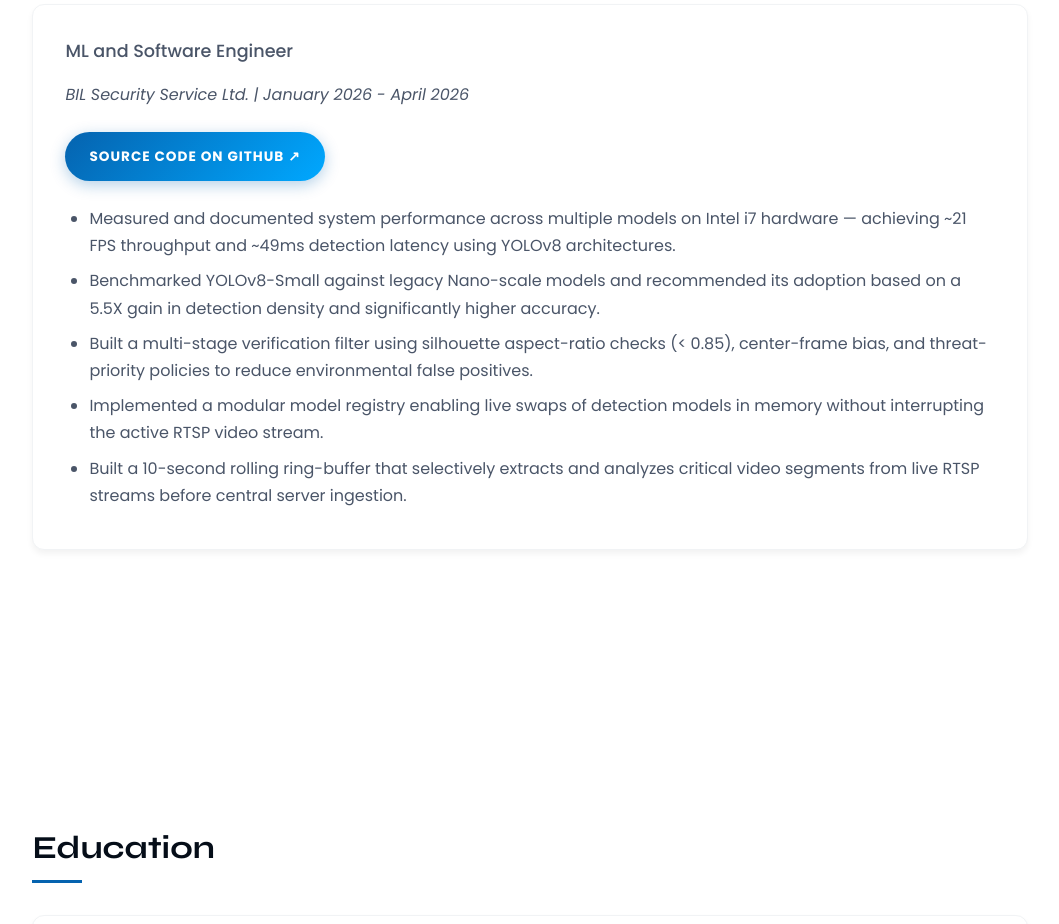
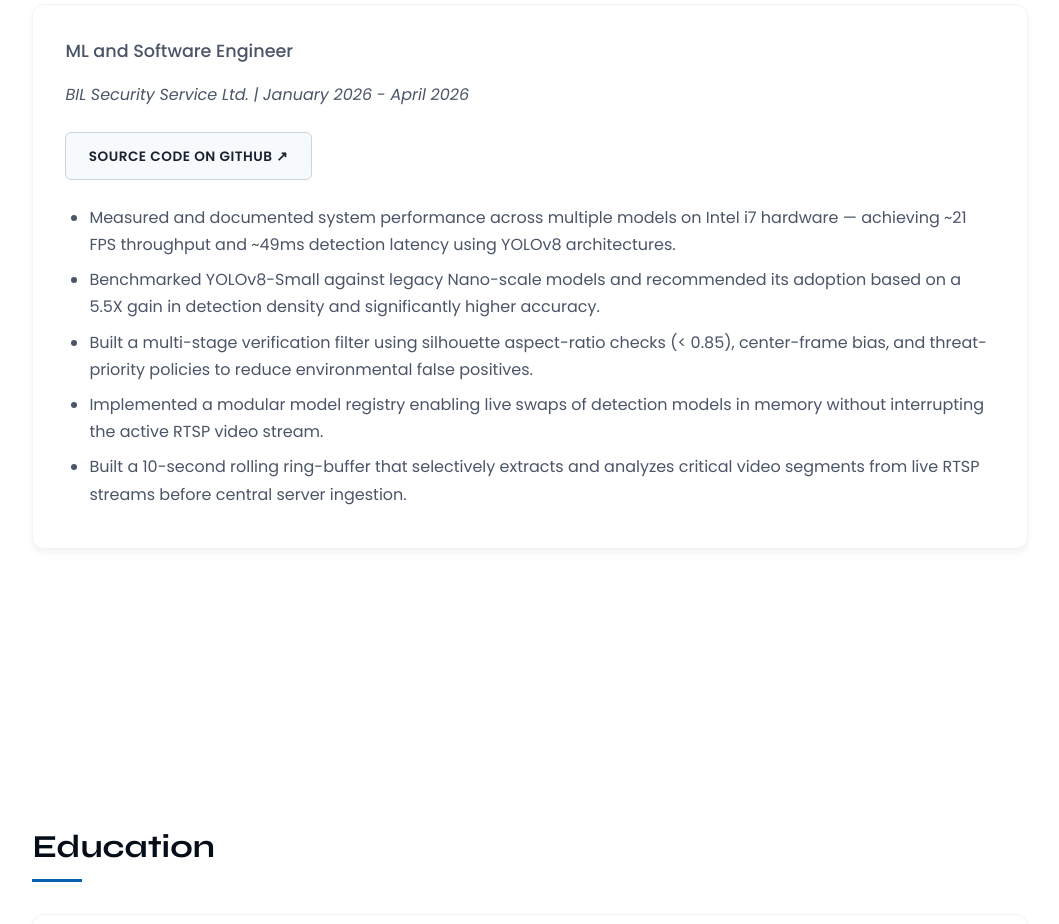
Before and after one commit to subhashyadavon/SubhashYadav, a React (Vite) app: page / in a window 1280 px wide. Shown: the part 2180-3104 px from the top of the page, without its empty margins (150-1209 px from the left). Built offline with nearby package versions, Linux system fonts and the light colour scheme.

Commit message:
Replace shiny button with matte minimalist design

```diff
--- a/src/components/Experience/Experience.css
+++ b/src/components/Experience/Experience.css
@@ -69,31 +69,32 @@
 }
 
 .project-link a {
-    color: #fff !important;
+    color: #1a202c !important;
     text-decoration: none;
-    font-weight: 700;
+    font-weight: 600;
     font-size: 0.85rem;
     display: inline-flex;
     align-items: center;
-    gap: 0.8rem;
-    padding: 0.8rem 1.5rem;
-    background: linear-gradient(135deg, #0563af 0%, #00a8ff 100%);
-    border-radius: 50px;
-    transition: all 0.4s cubic-bezier(0.175, 0.885, 0.32, 1.275);
+    gap: 0.6rem;
+    padding: 0.7rem 1.4rem;
+    background: #f7fafc;
+    border: 1.5px solid #cbd5e0;
+    border-radius: 6px;
+    transition: all 0.2s ease-in-out;
     text-transform: uppercase;
-    letter-spacing: 1px;
-    box-shadow: 0 4px 15px rgba(5, 99, 175, 0.3);
-    border: none;
+    letter-spacing: 0.5px;
 }
 
 .project-link a:hover {
-    transform: scale(1.05) translateY(-3px);
-    box-shadow: 0 8px 25px rgba(0, 168, 255, 0.4);
-    background: linear-gradient(135deg, #00a8ff 0%, #0563af 100%);
+    background: #edf2f7;
+    border-color: #a0aec0;
+    transform: translateY(-1px);
+    color: #0563af !important;
 }
 
 .project-link a:active {
-    transform: scale(0.98);
+    transform: translateY(0);
+    background: #e2e8f0;
 }
 
 .experience-tabs, .experience-line, .timeline-dot, .experience-logo {
```
